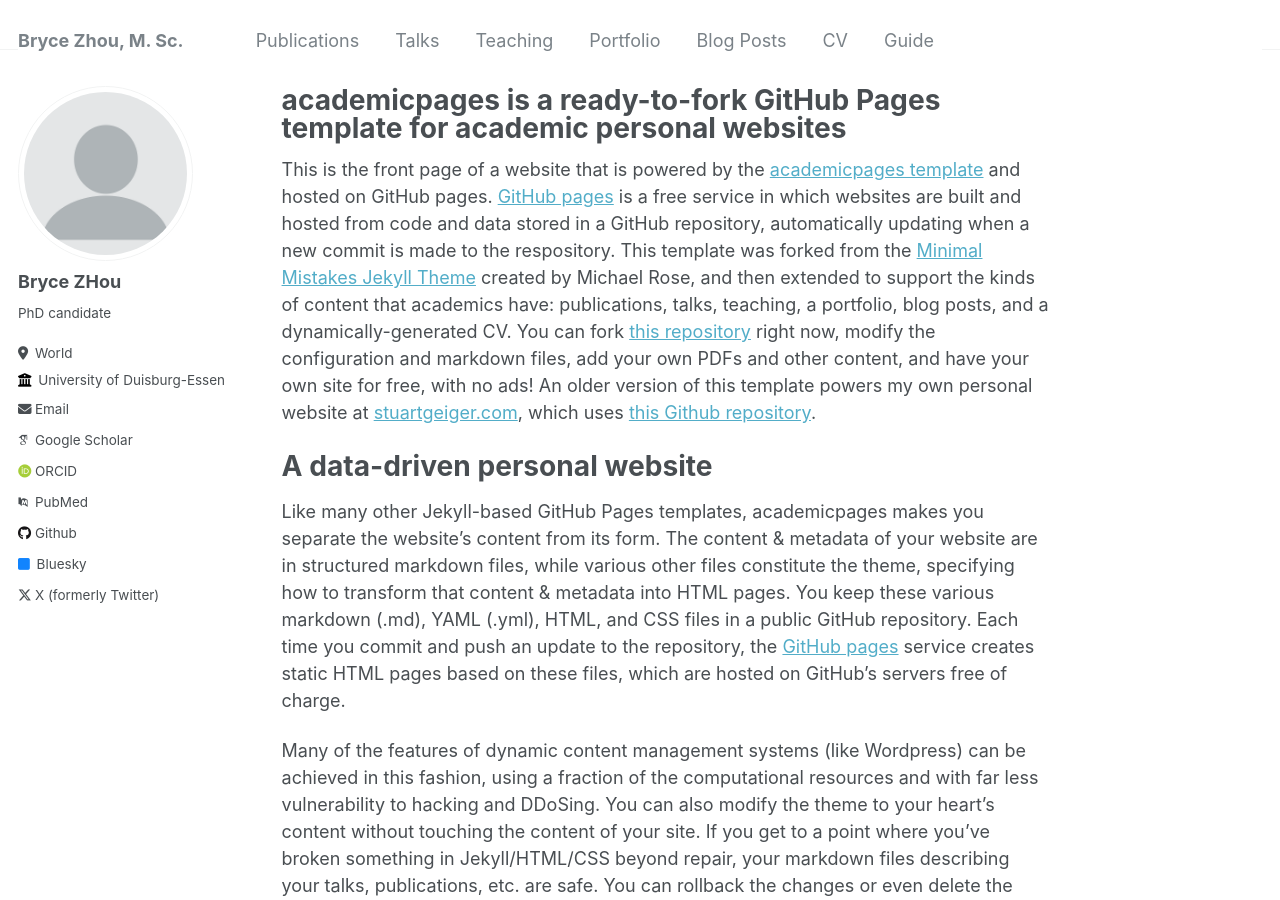
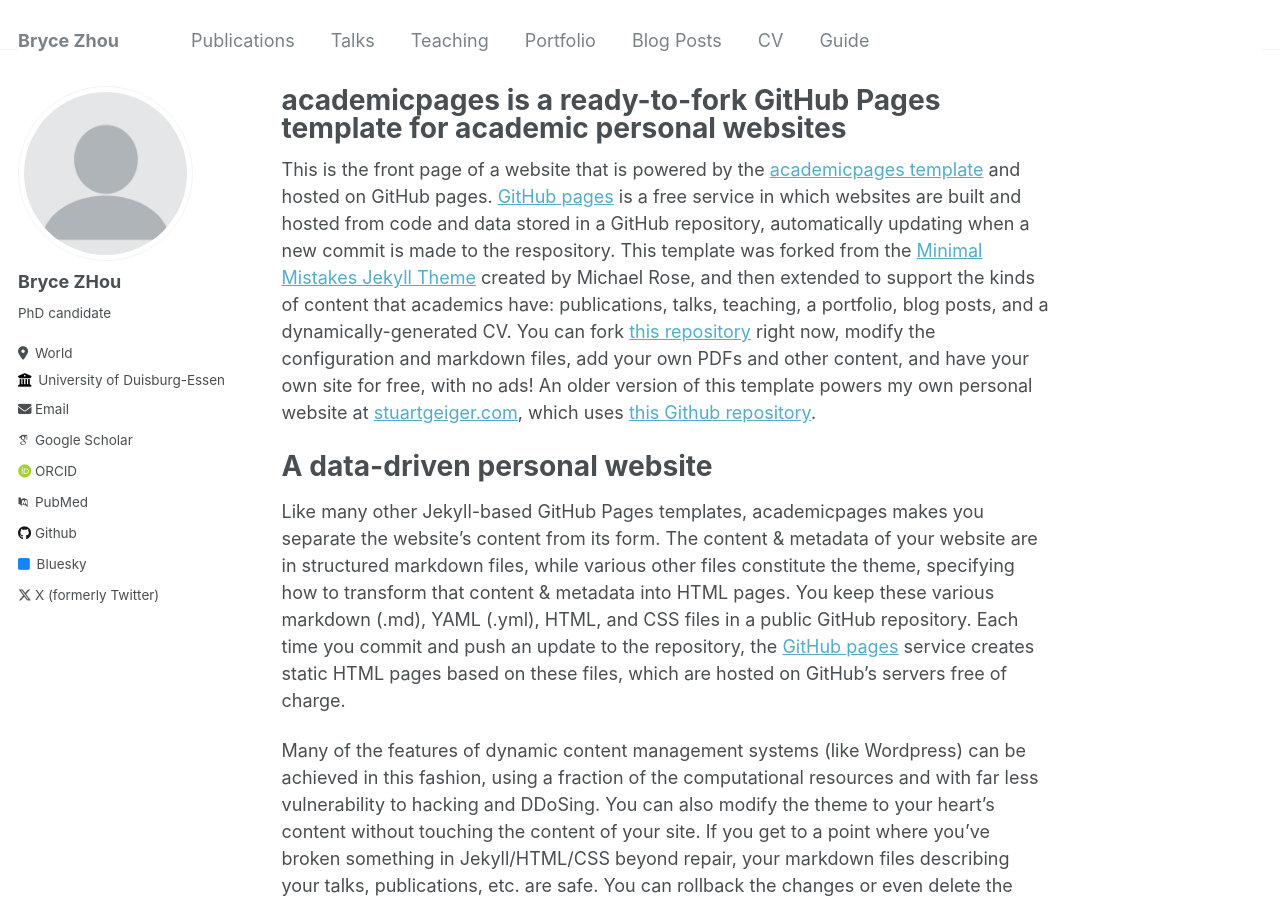
Before and after one commit to BryceZhou/BryceZhou.github.io, a Jekyll site: the page built from _pages/about.md, in a window 1280 px wide and 900 px high. Built offline with Jekyll 4.4.1, drawn with Linux system fonts in a browser that asks for light colours; some web fonts are replaced.

```diff
--- a/_config.yml
+++ b/_config.yml
@@ -8,7 +8,7 @@
 
 # Basic Site Settings
 locale                   : "en-US"
-title                    : "Bryce Zhou, M. Sc."
+title                    : "Bryce Zhou          "
 title_separator          : "-"
 name                     : &name "Bryce Zhou"
 description              : &description "personal description"
```
